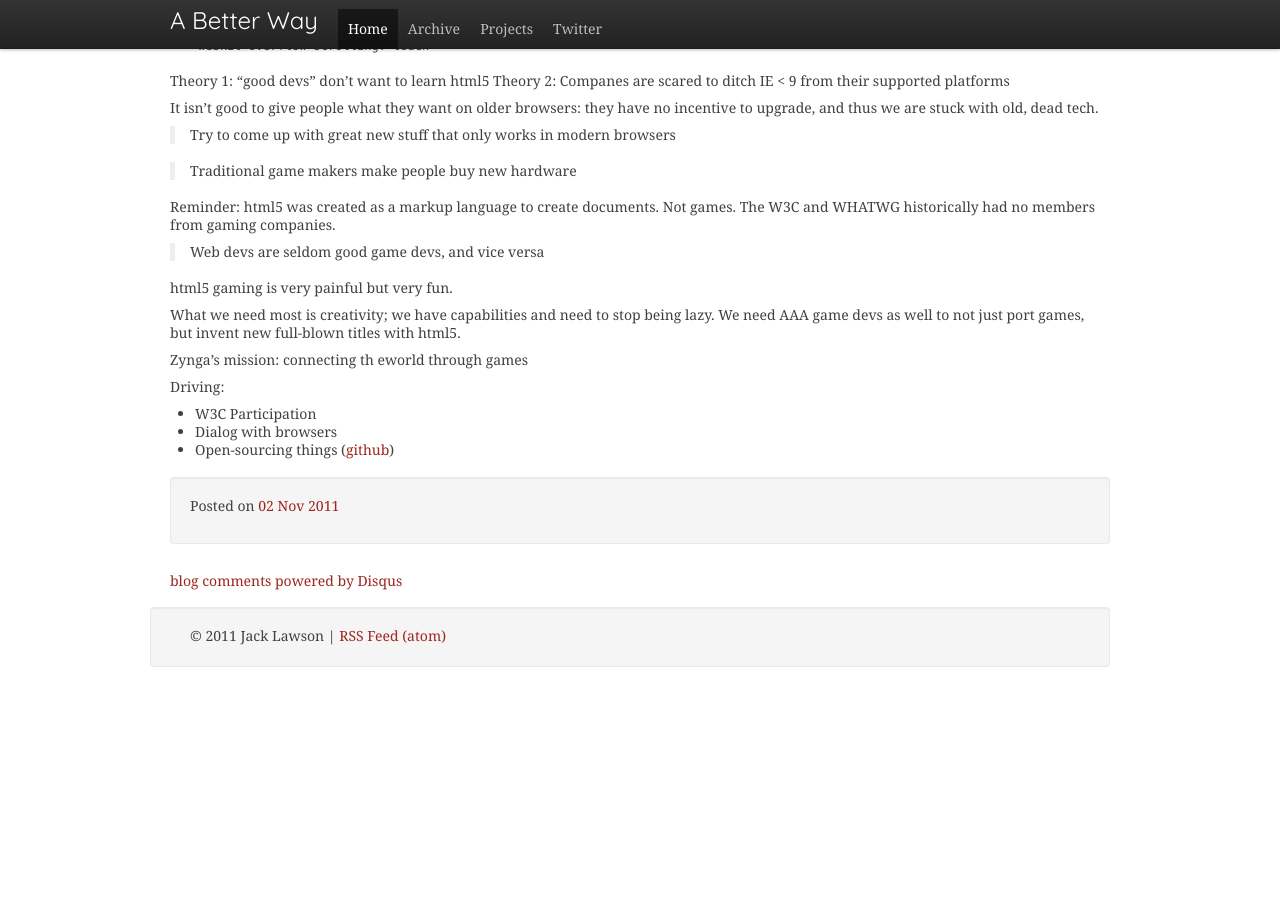
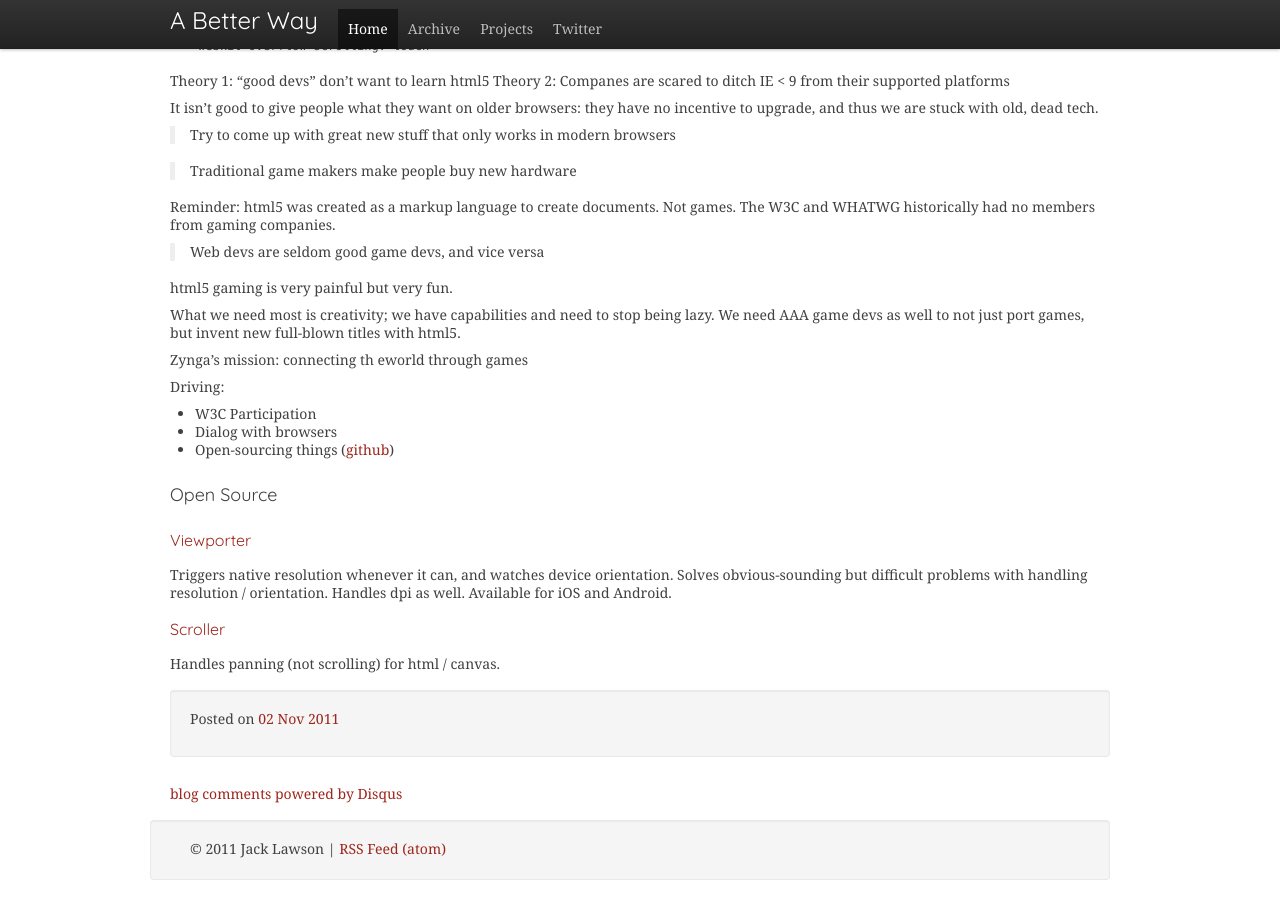
Before and after one commit to ajacksified/ajacksified.github.com, a Jekyll site: the page built from _posts/2011-11-02-new-game-conf-liveblog-2.markdown, in a window 1280 px wide and 900 px high, scrolled down 784 px. Built offline with Jekyll 4.4.1, drawn with Linux system fonts in a browser that asks for light colours; nearby versions of some CDN libraries; some web fonts are replaced; Markdown is read by kramdown in place of the engine named in the settings; comment, search, counter and statistics services are not loaded; before the commit the page ends 1471 px from its top, so only the background shows below that.

Commit message:
Day 2 - keynote

```diff
--- a/_posts/2011-11-02-new-game-conf-liveblog-2.markdown
+++ b/_posts/2011-11-02-new-game-conf-liveblog-2.markdown
@@ -93,3 +93,13 @@ Driving:
 * W3C Participation
 * Dialog with browsers
 * Open-sourcing things ([github](https://github.com/zynga))
+
+### Open Source
+
+#### [Viewporter](https://github.com/zynga/viewporter)
+Triggers native resolution whenever it can, and watches device orientation.
+Solves obvious-sounding but difficult problems with handling resolution /
+orientation. Handles dpi as well. Available for iOS and Android.
+
+#### [Scroller](https://github.com/zynga/scroller)
+Handles panning (not scrolling) for html / canvas.
```
